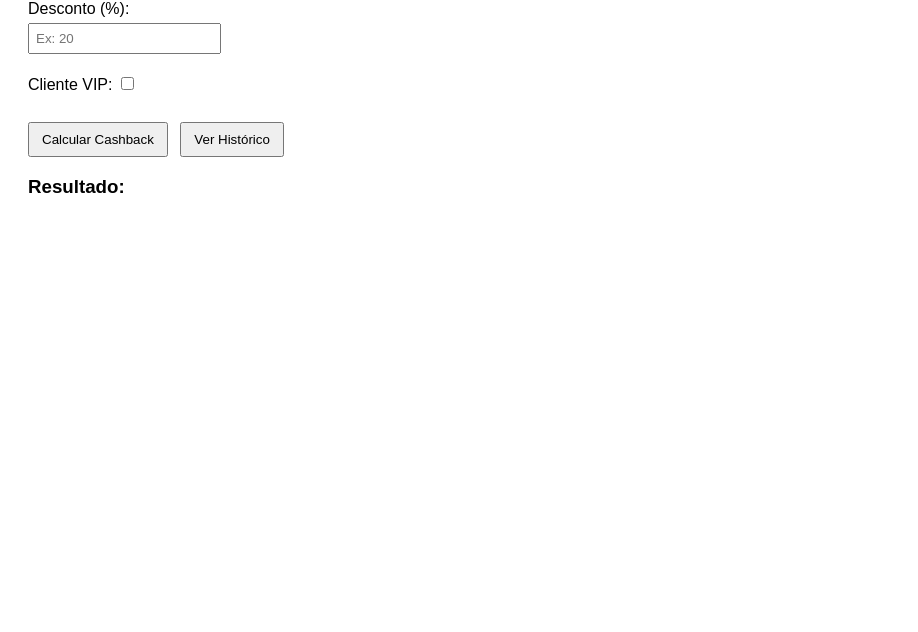
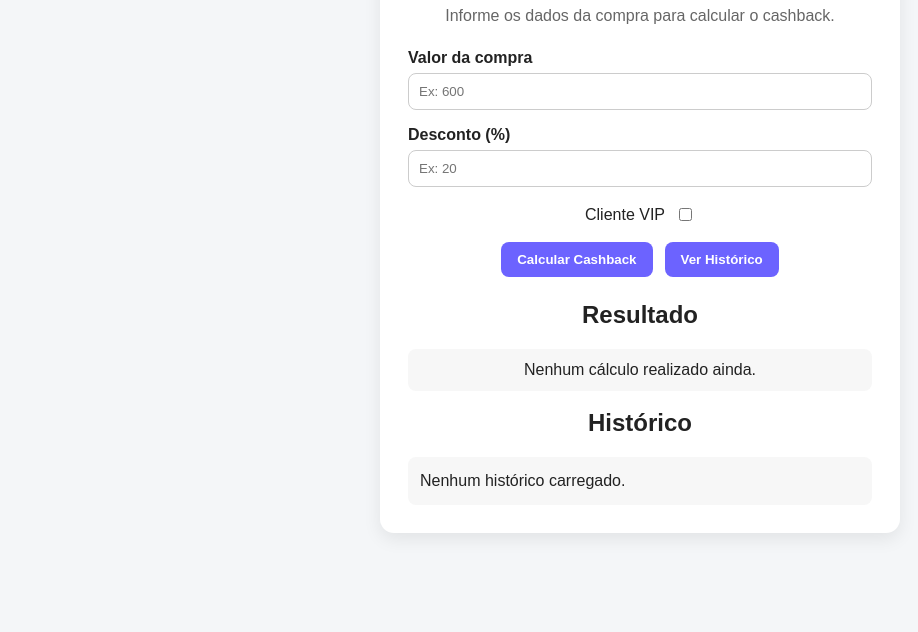
Before and after one commit to IzkBlanc/Cashback-sys, a plain HTML site: page index.html in a window 1280 px wide. Shown: the part 168-800 px from the top of the page, without its empty margins (0-918 px from the left). Drawn offline with Linux system fonts and the light colour scheme.

Commit message:
refino de interface centralizando conteúdo e histórico com sua scrollbox

```diff
--- a/index.html
+++ b/index.html
@@ -7,37 +7,44 @@
     <link rel="stylesheet" href="/style.css">
 </head>
 <body>
+    <main class="page">
+        <section class="container">
+            <h1>Calculadora de Cashback</h1>
+            <p class="subtitle">Informe os dados da compra para calcular o cashback.</p>
 
-    <h2>Calculadora de Cashback</h2>
-
-    <div>
-        <label for="valor">Valor da compra:</label><br>
+            <div class="form-group">
+                <label for="valor">Valor da compra</label>
                 <input id="valor" type="number" placeholder="Ex: 600">
             </div>
 
-    <br>
-
-    <div>
-        <label for="desconto">Desconto (%):</label><br>
+            <div class="form-group">
+                <label for="desconto">Desconto (%)</label>
                 <input id="desconto" type="number" placeholder="Ex: 20">
             </div>
 
-    <br>
-
-    <div>
-        <label for="vip">
-            Cliente VIP:
+            <div class="checkbox-group">
+                <label for="vip">Cliente VIP</label>
                 <input type="checkbox" id="vip">
-        </label>
             </div>
 
-    <br>
-
+            <div class="button-group">
                 <button onclick="calcular()">Calcular Cashback</button>
                 <button onclick="verHistorico()">Ver Histórico</button>
+            </div>
 
-    <h3>Resultado:</h3>
-    <p id="resultado"></p>
+            <div class="result-box">
+                <h2>Resultado</h2>
+                <p id="resultado">Nenhum cálculo realizado ainda.</p>
+            </div>
+
+            <div class="history-box">
+                <h2>Histórico</h2>
+                <div id="historico-lista" class="history-content">
+                    Nenhum histórico carregado.
+                </div>
+            </div>
+        </section>
+    </main>
 
     <script src="/script.js"></script>
 </body>
--- a/script.js
+++ b/script.js
@@ -1,9 +1,10 @@
 async function calcular() {
     const valor = document.getElementById("valor").value;
-    const desconto = document.getElementById("desconto").value / 100;
+    const descontoInput = document.getElementById("desconto").value;
+    const desconto = descontoInput / 100;
     const vip = document.getElementById("vip").checked;
 
-    if (!valor || !document.getElementById("desconto").value) {
+    if (!valor || !descontoInput) {
         alert("Preencha os campos.");
         return;
     }
@@ -28,23 +29,35 @@ async function calcular() {
     }
 
     document.getElementById("resultado").innerText =
-        "Cashback: R$ " + data.cashback;
+        `Cashback: R$ ${Number(data.cashback).toFixed(2)}`;
 }
 
 async function verHistorico() {
     const response = await fetch("/historico");
     const data = await response.json();
 
-    let texto = "";
+    const historicoLista = document.getElementById("historico-lista");
 
     if (data.length === 0) {
-        texto = "Nenhum histórico encontrado.";
-    } else {
-        data.forEach(item => {
-            const descontoPercentual = item.desconto * 100;
-            texto += `Compra: R$ ${item.valor} | Desconto: ${descontoPercentual}% | VIP: ${item.vip ? "Sim" : "Não"} | Cashback: R$ ${item.cashback} | Data: ${item.data}<br>`;
-        });
+        historicoLista.innerHTML = "Nenhum histórico encontrado.";
+        return;
     }
 
-    document.getElementById("resultado").innerHTML = texto;
+    let html = "";
+
+    data.forEach(item => {
+        const descontoPercentual = item.desconto * 100;
+
+        html += `
+            <div class="history-item">
+                <strong>Compra:</strong> R$ ${Number(item.valor).toFixed(2)}<br>
+                <strong>Desconto:</strong> ${descontoPercentual}%<br>
+                <strong>VIP:</strong> ${item.vip ? "Sim" : "Não"}<br>
+                <strong>Cashback:</strong> R$ ${Number(item.cashback).toFixed(2)}<br>
+                <strong>Data:</strong> ${item.data}
+            </div>
+        `;
+    });
+
+    historicoLista.innerHTML = html;
 }
--- a/style.css
+++ b/style.css
@@ -1,16 +1,117 @@
-body {
-    font-family: Arial, sans-serif;
-    padding: 20px;
+* {
+    box-sizing: border-box;
 }
 
-input {
-    padding: 6px;
-    margin-top: 5px;
+body {
+    margin: 0;
+    font-family: Arial, sans-serif;
+    background-color: #f4f6f8;
+    color: #222;
+}
+
+.page {
+    min-height: 100vh;
+    display: flex;
+    justify-content: center;
+    align-items: center;
+    padding: 24px;
+}
+
+.container {
+    width: 100%;
+    max-width: 520px;
+    background-color: #ffffff;
+    padding: 28px;
+    border-radius: 14px;
+    box-shadow: 0 6px 18px rgba(0, 0, 0, 0.08);
+    text-align: center;
+}
+
+h1, h2 {
+    margin-top: 0;
+}
+
+.subtitle {
+    margin-bottom: 24px;
+    color: #666;
+}
+
+.form-group {
+    margin-bottom: 16px;
+    text-align: left;
+}
+
+.form-group label {
+    display: block;
+    margin-bottom: 6px;
+    font-weight: bold;
+}
+
+.form-group input {
+    width: 100%;
+    padding: 10px;
+    border: 1px solid #ccc;
+    border-radius: 8px;
+}
+
+.checkbox-group {
+    display: flex;
+    justify-content: center;
+    align-items: center;
+    gap: 10px;
+    margin: 18px 0;
+}
+
+.button-group {
+    display: flex;
+    justify-content: center;
+    gap: 12px;
+    flex-wrap: wrap;
+    margin-bottom: 24px;
 }
 
 button {
-    margin-top: 10px;
-    margin-right: 8px;
-    padding: 8px 12px;
+    padding: 10px 16px;
+    border: none;
+    border-radius: 8px;
     cursor: pointer;
+    background-color: #6c63ff;
+    color: white;
+    font-weight: bold;
 }
+
+button:hover {
+    opacity: 0.92;
+}
+
+.result-box,
+.history-box {
+    margin-top: 18px;
+    text-align: center;
+}
+
+.result-box p {
+    background-color: #f7f7f7;
+    border-radius: 8px;
+    padding: 12px;
+    min-height: 22px;
+}
+
+.history-content {
+    background-color: #f7f7f7;
+    border-radius: 8px;
+    padding: 12px;
+    max-height: 200px;
+    overflow-y: auto;
+    text-align: left;
+    line-height: 1.5;
+}
+
+.history-item {
+    padding: 8px 0;
+    border-bottom: 1px solid #ddd;
+}
+
+.history-item:last-child {
+    border-bottom: none;
+}
```
Lines whose indentation alone changed are shown as unchanged.
